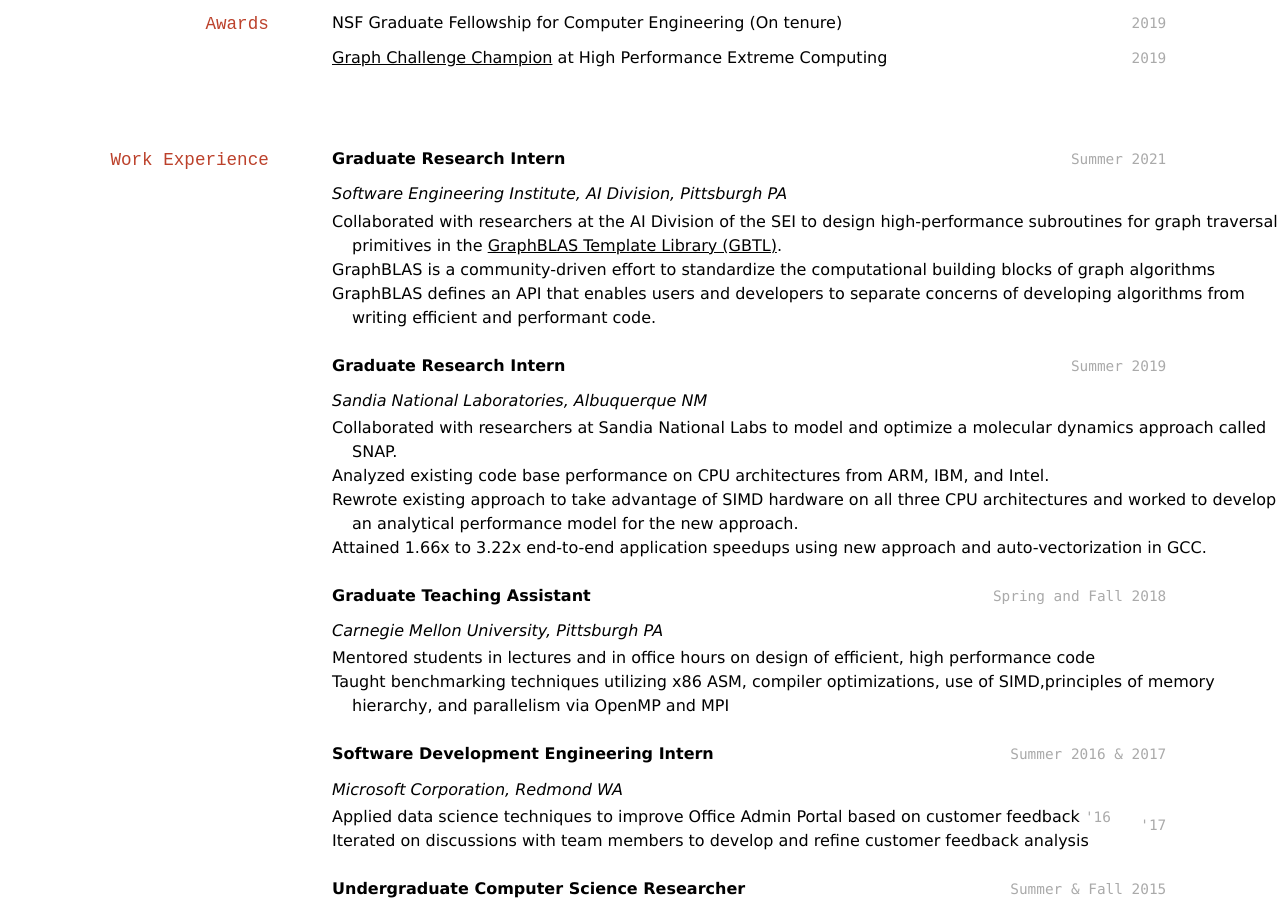
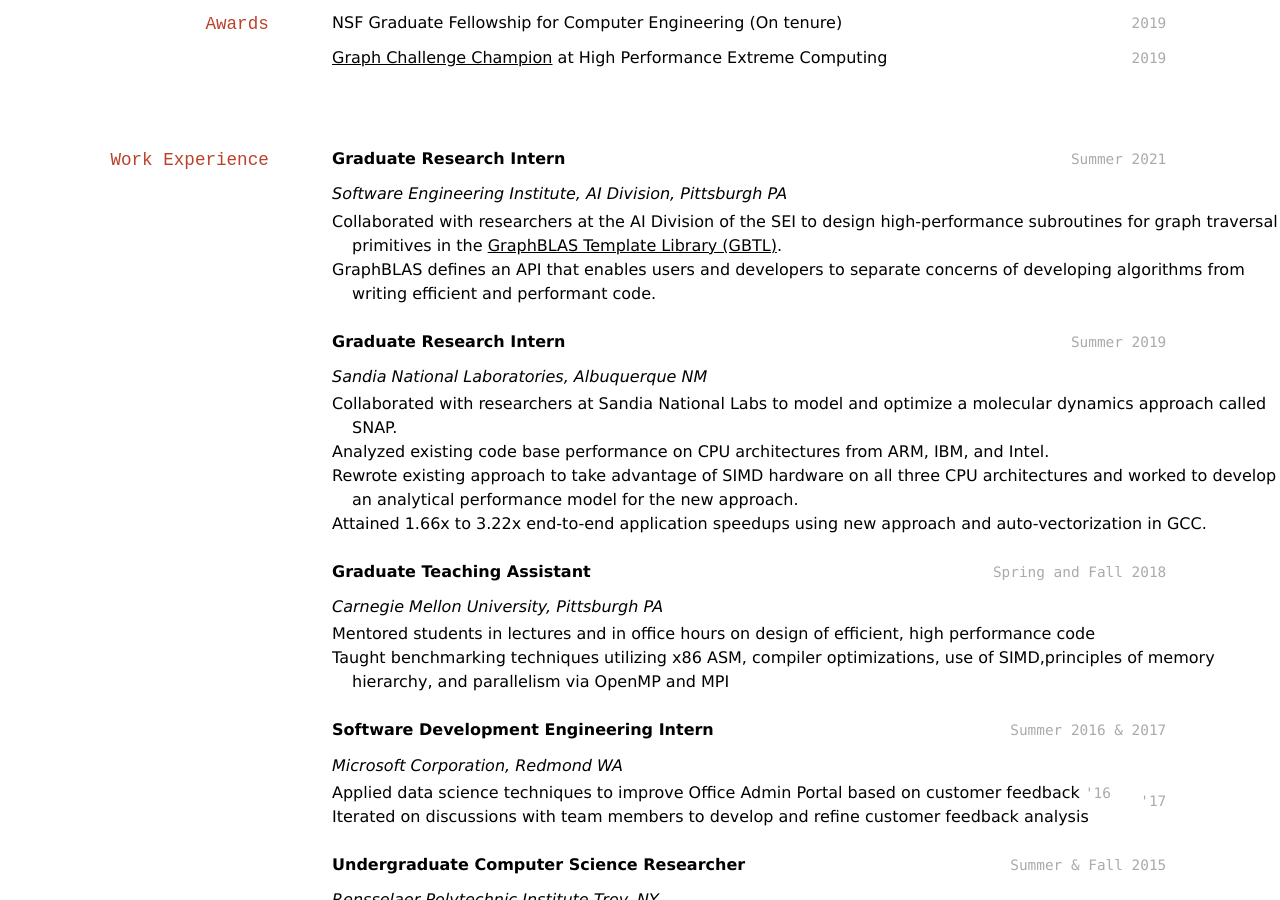
Before and after one commit to MaiaBlanco/maiablanco.github.io, a Jekyll site: the page built from resume.md, in a window 1280 px wide and 900 px high, scrolled down 1329 px. Built offline with Jekyll 4.4.1, drawn with Linux system fonts in a browser that asks for light colours.

Commit message:
Fixes for resume

```diff
--- a/resume.md
+++ b/resume.md
@@ -54,7 +54,6 @@ __Graduate Research Intern__
 *Software Engineering Institute, AI Division, Pittsburgh PA*
 
 - Collaborated with researchers at the AI Division of the SEI to design high-performance subroutines for graph traversal primitives in the [GraphBLAS Template Library (GBTL)](https://github.com/cmu-sei/gbtl).
-- GraphBLAS is a community-driven effort to standardize the computational building blocks of graph algorithms
 - GraphBLAS defines an API that enables users and developers to separate concerns of developing algorithms from writing efficient and performant code.
 
 `Summer 2019`
```
